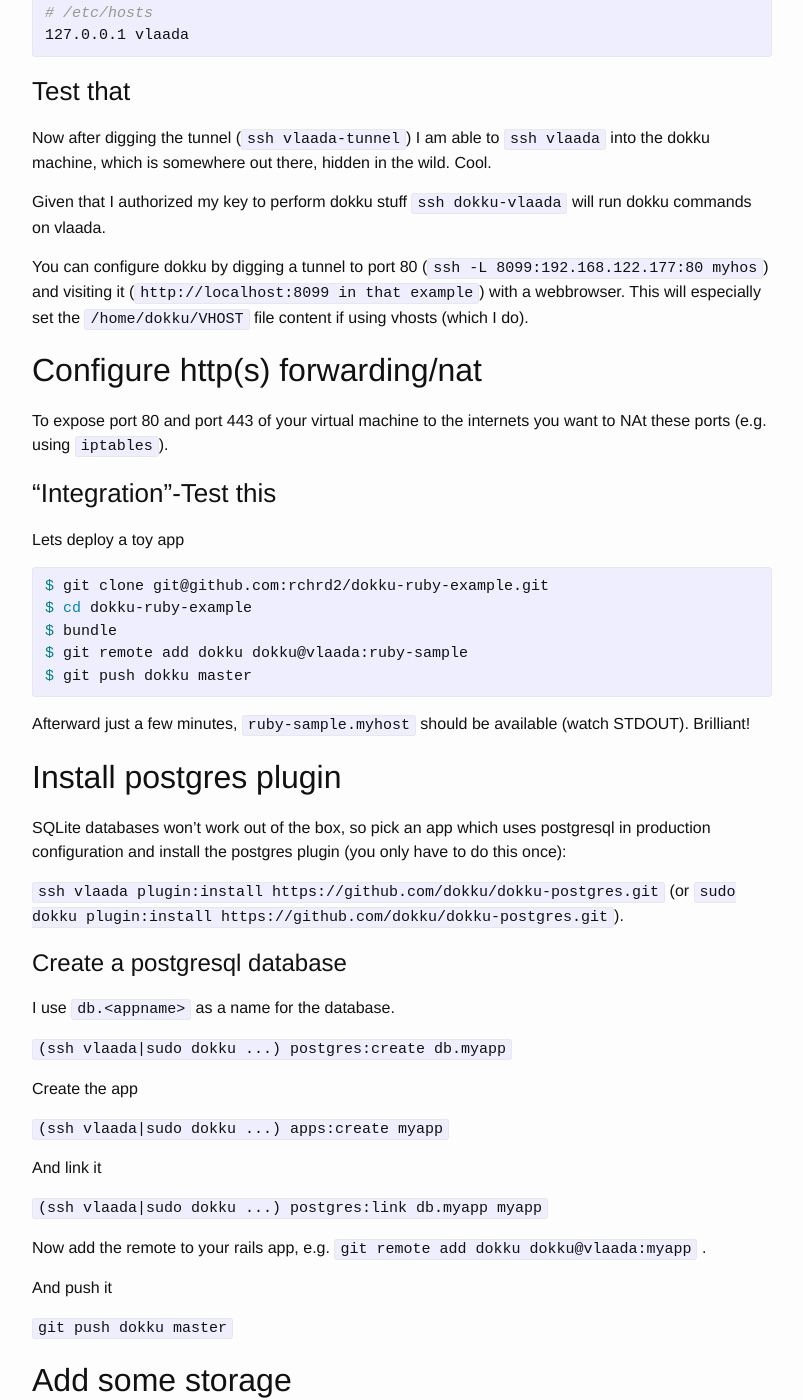
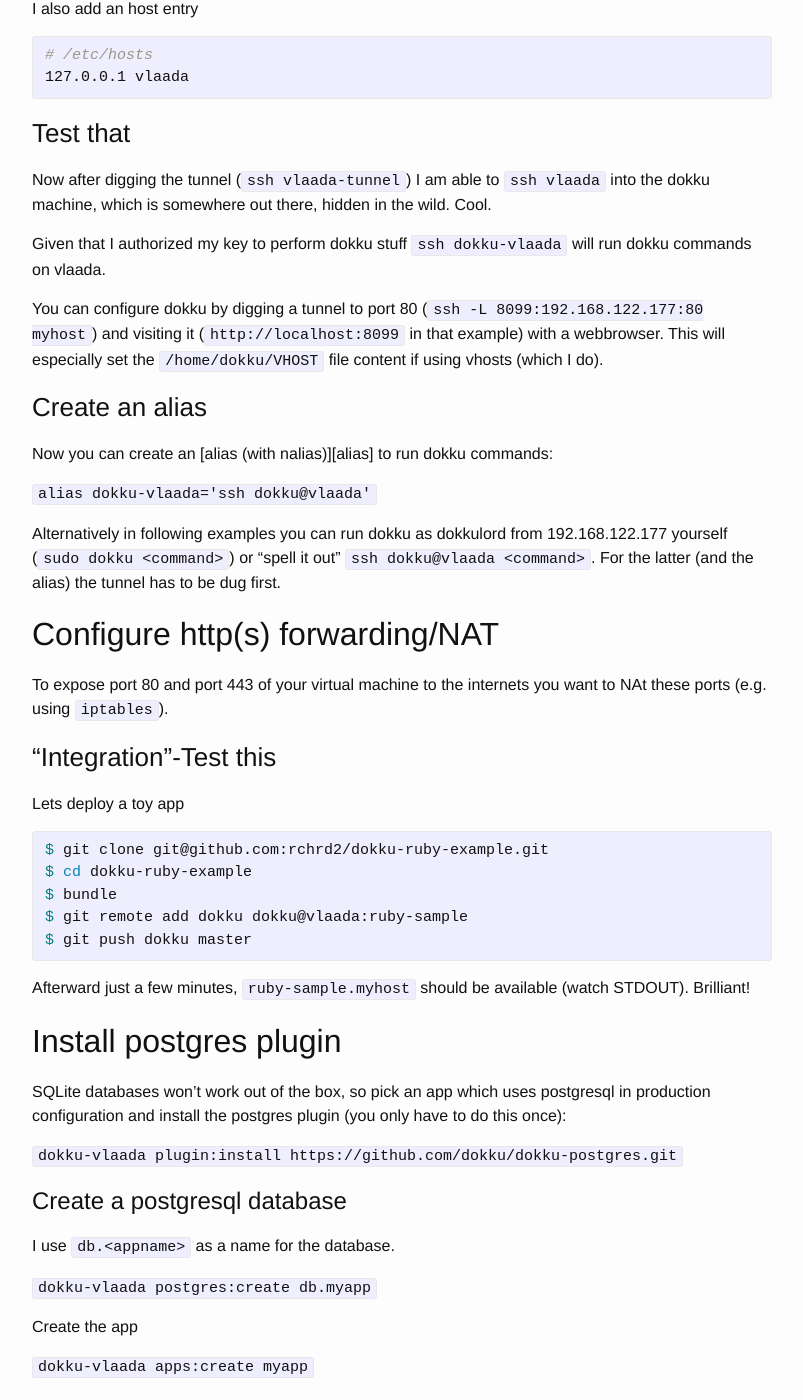
Before and after one commit to fwolfst/fwolfst.github.io, a Jekyll site: the page built from _posts/2016-04-18-dokku-on-ubuntu-vm-complete-rails.markdown, in a window 1280 px wide and 1400 px high, scrolled down 4775 px. Shown: the whole window, without its empty margins (238-1041 px from the left). Built offline with Jekyll 4.4.1, drawn with Linux system fonts in a browser that asks for light colours; some of the changed text lies outside the part shown.

Commit message:
add some commands

```diff
--- a/_posts/2016-04-18-dokku-on-ubuntu-vm-complete-rails.markdown
+++ b/_posts/2016-04-18-dokku-on-ubuntu-vm-complete-rails.markdown
@@ -1,6 +1,6 @@
 ---
 layout: post
-title:  "dokku on Ubuntu VM - complete with rails"
+title:  "dokku on Ubuntu VM - complete with Rails"
 date:   2016-04-18 17:01:25
 categories: docker dokku dokku-alt virtualization
 ---
@@ -175,9 +175,17 @@
 
 Given that I authorized my key to perform dokku stuff `ssh dokku-vlaada` will run dokku commands on vlaada.
 
-You can configure dokku by digging a tunnel to port 80 (`ssh -L 8099:192.168.122.177:80 myhos`) and visiting it (`http://localhost:8099 in that example`) with a webbrowser.  This will especially set the `/home/dokku/VHOST` file content if using vhosts (which I do).
+You can configure dokku by digging a tunnel to port 80 (`ssh -L 8099:192.168.122.177:80 myhost`) and visiting it (`http://localhost:8099` in that example) with a webbrowser.  This will especially set the `/home/dokku/VHOST` file content if using vhosts (which I do).
 
-## Configure http(s) forwarding/nat
+### Create an alias
+
+Now you can create an [alias (with nalias)][alias] to run dokku commands:
+
+`alias dokku-vlaada='ssh dokku@vlaada'`
+
+Alternatively in following examples you can run dokku as dokkulord from 192.168.122.177 yourself (`sudo dokku <command>`) or "spell it out" `ssh dokku@vlaada <command>`.  For the latter (and the alias) the tunnel has to be dug first.
+
+## Configure http(s) forwarding/NAT
 
 To expose port 80 and port 443 of your virtual machine to the internets you want to NAt these ports (e.g. using `iptables`).
 
@@ -201,22 +209,21 @@
 
 SQLite databases won't work out of the box, so pick an app which uses postgresql in production configuration and install the postgres plugin (you only have to do this once):
 
-  `ssh vlaada plugin:install https://github.com/dokku/dokku-postgres.git`
-(or `sudo dokku plugin:install https://github.com/dokku/dokku-postgres.git`).
+  `dokku-vlaada plugin:install https://github.com/dokku/dokku-postgres.git`
 
 # Create a postgresql database
 
 I use `db.<appname>` as a name for the database.
 
-  `(ssh vlaada|sudo dokku ...) postgres:create db.myapp`
+  `dokku-vlaada postgres:create db.myapp`
 
 Create the app
 
-  `(ssh vlaada|sudo dokku ...) apps:create myapp`
+  `dokku-vlaada apps:create myapp`
 
 And link it
 
-  `(ssh vlaada|sudo dokku ...) postgres:link db.myapp myapp`
+  `dokku-vlaada postgres:link db.myapp myapp`
 
 Now add the remote to your rails app, e.g.
 `git remote add dokku dokku@vlaada:myapp` .
@@ -225,6 +232,13 @@
 
 `git push dokku master`
 
+## Setup DB, run the migrations
+
+`dokku-vlaada run myapp rake db:setup`
+
+## Backup your database
+
+`dokku-vlaada postgres:export db.myapp > myapp.db.pgdump`
 
 ## Add some storage
 
@@ -236,14 +250,14 @@
 
 Enter the awesomeness by installing the plugin
 
-`(ssh vlaada|sudo dokku ...) plugin:install https://github.com/dokku/dokku-letsencrypt.git`
+`dokku-vlaada plugin:install https://github.com/dokku/dokku-letsencrypt.git`
 
 That was simple.
 
 Installing a certificate is much more complicated:
 
-`(...) config:set --no-restart myapp DOKKU_LETSENCRYPT_EMAIL=your.mail@your.host
-(...) dokku letsencrypt myapp`
+`dokku-vlaada config:set --no-restart myapp DOKKU_LETSENCRYPT_EMAIL=your.mail@your.host
+dokku-vlaada letsencrypt myapp`
 
 That was tough, but now you have deployed a valid, trusted certificate and configured your nginx to use it.  Please read the letsencrypt plugins README, as it also has some legal stuff on it.
 
@@ -264,3 +278,4 @@
 [dokku-pg-i71]: https://github.com/Kloadut/dokku-pg-plugin/issues/71
 [scripts-github]: https://github.com/fwolfst/scripts/master/setup_dokku_vm
 [letsencrypt]: https://letsencrypt.org
+[nalias]: http://fwolfst.github.io/bash/2015/04/30/the-mother-of-all-aliases.html
```
